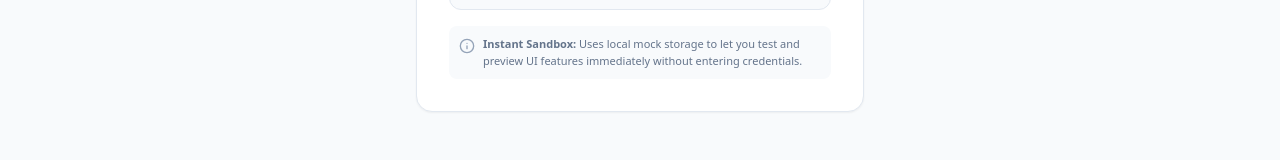
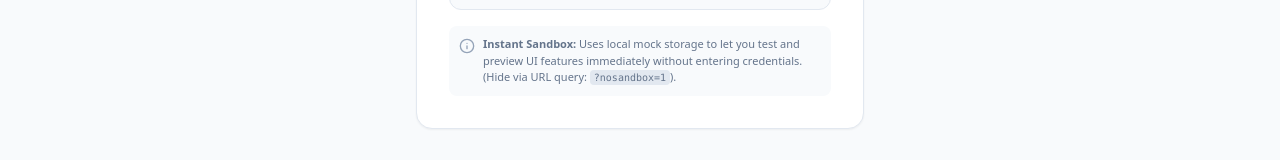
Before and after one commit to rajaramk8/class_management, a React (Vite) app: page /login in a window 1280 px wide. Shown: the part 676-836 px from the top of the page. Built offline with nearby package versions, Linux system fonts and the light colour scheme; no server answers.

Commit message:
added no sandbox feature

```diff
--- a/src/pages/Login.tsx
+++ b/src/pages/Login.tsx
@@ -1,5 +1,5 @@
 import React, { useState } from 'react';
-import { useNavigate } from 'react-router-dom';
+import { useNavigate, useSearchParams } from 'react-router-dom';
 import { useAuth } from '../contexts/AuthContext';
 import { isSupabaseConfigured } from '../lib/supabase';
 import { BookOpen, Lock, Mail, ArrowRight, UserCheck, ShieldCheck, Database, Info } from 'lucide-react';
@@ -12,6 +12,16 @@ export const Login: React.FC = () => {
 
   const { signInWithSupabase, signInDemo } = useAuth();
   const navigate = useNavigate();
+  const [searchParams] = useSearchParams();
+
+  // Check query string parameters to conditionally hide sandbox
+  // Examples to hide: ?nosandbox, ?nosandbox=true, ?nosandbox=1, ?sandbox=false, ?sandbox=0
+  const hideSandbox =
+    searchParams.has('nosandbox') ||
+    searchParams.get('nosandbox') === 'true' ||
+    searchParams.get('nosandbox') === '1' ||
+    searchParams.get('sandbox') === 'false' ||
+    searchParams.get('sandbox') === '0';
 
   const handleSupabaseLogin = async (e: React.FormEvent) => {
     e.preventDefault();
@@ -125,7 +135,9 @@ export const Login: React.FC = () => {
             </button>
           </form>
 
-          {/* Quick Demo Access Divider */}
+          {/* Conditional Instant Test Sandbox Section */}
+          {!hideSandbox && (
+            <>
               <div className="relative my-6">
                 <div className="absolute inset-0 flex items-center">
                   <div className="w-full border-t border-slate-200" />
@@ -164,9 +176,11 @@ export const Login: React.FC = () => {
               <div className="mt-4 p-2.5 bg-slate-50 rounded-lg flex items-start gap-2 text-[11px] text-slate-500">
                 <Info className="w-4 h-4 text-slate-400 shrink-0 mt-0.5" />
                 <span>
-              <strong>Instant Sandbox:</strong> Uses local mock storage to let you test and preview UI features immediately without entering credentials.
+                  <strong>Instant Sandbox:</strong> Uses local mock storage to let you test and preview UI features immediately without entering credentials. (Hide via URL query: <code className="bg-slate-200 px-1 py-0.5 rounded font-mono text-[10px]">?nosandbox=1</code>).
                 </span>
               </div>
+            </>
+          )}
         </div>
       </div>
     </div>
```
Lines whose indentation alone changed are shown as unchanged.
